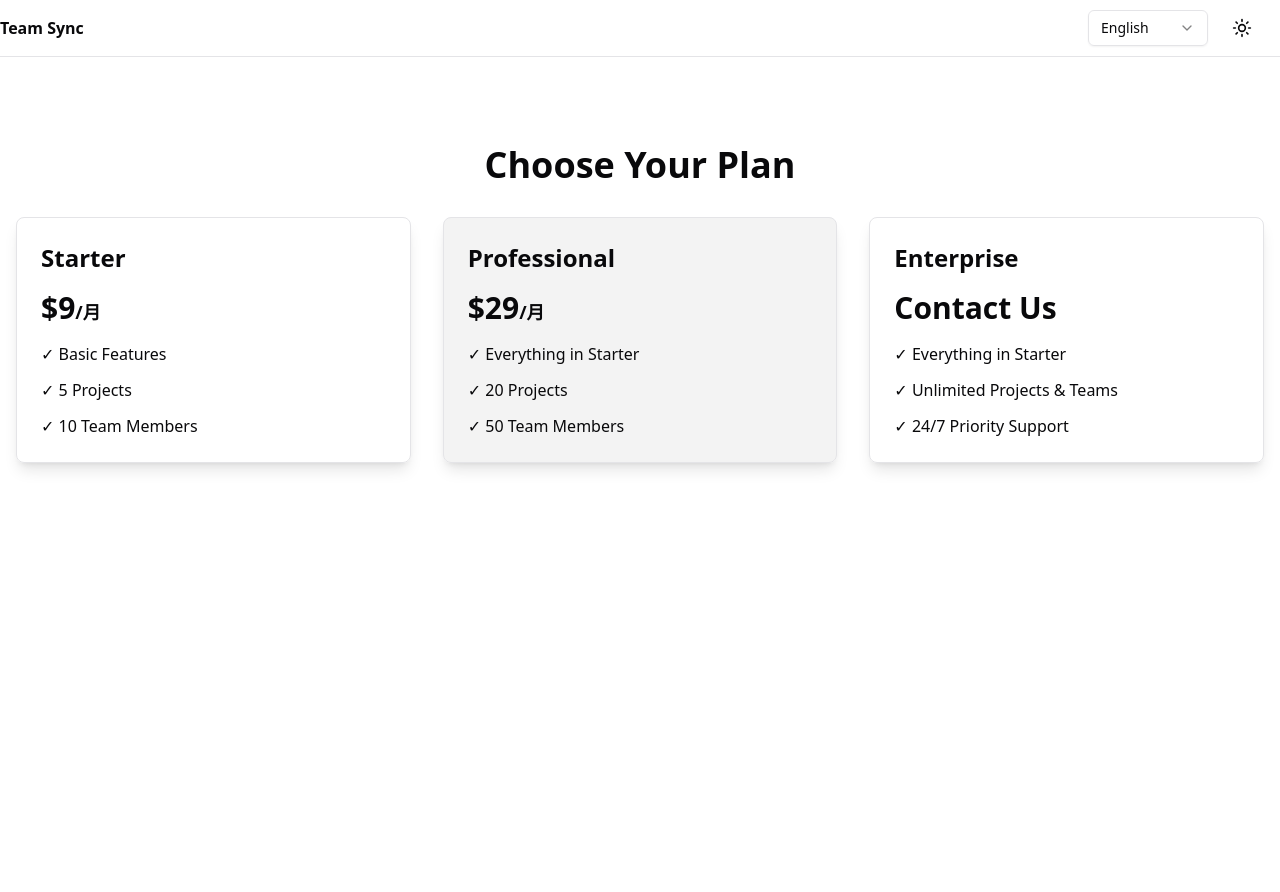
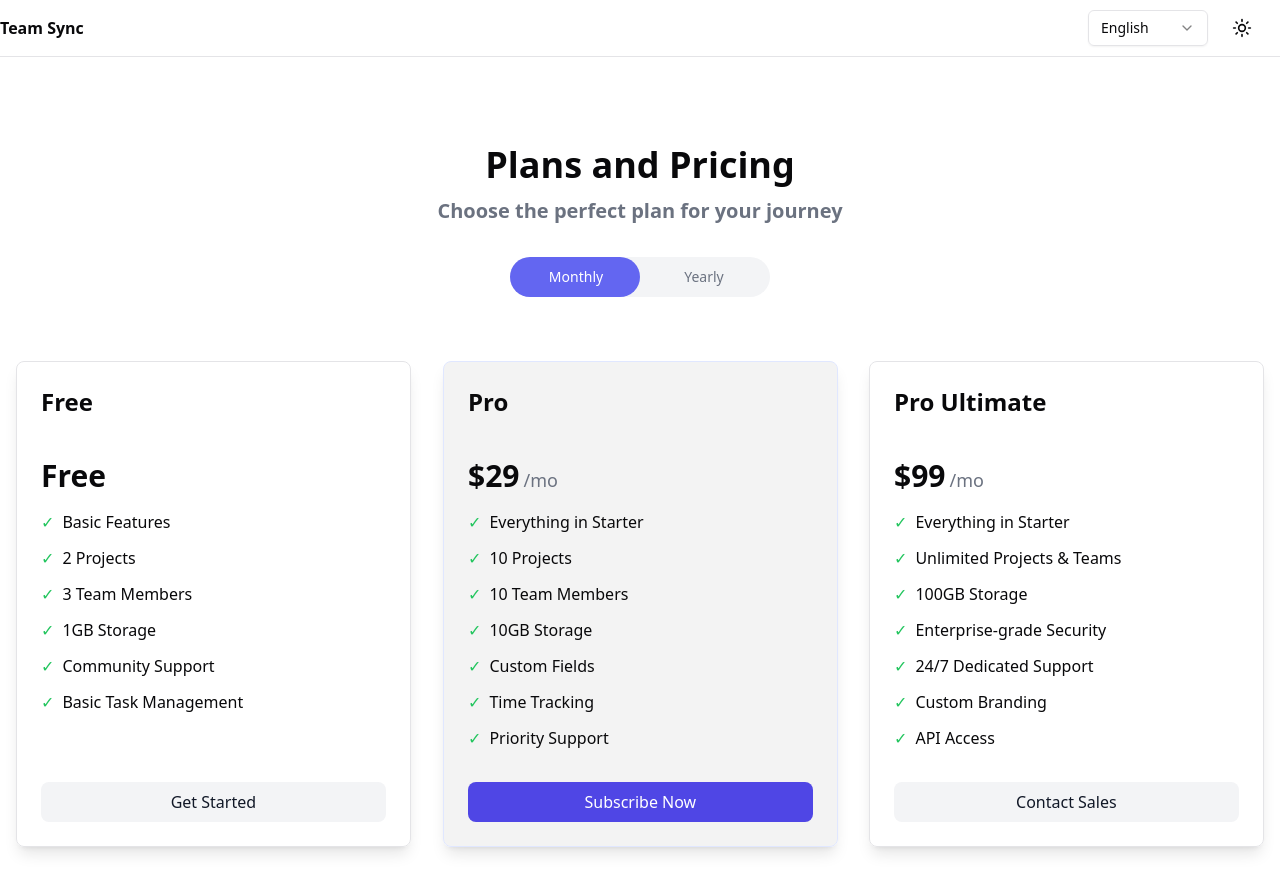
Before and after one commit to baifan1366/project-management-system, a Next.js app: page /en/pricing in a window 1280 px wide. Shown: the top 892 px of the page. Before the commit the page ends 800 px from the top, so only its background shows below. Built offline with nearby package versions, Linux system fonts and the light colour scheme; no server answers.

Commit message:
feat: modified subscription plan table, modified pricing page styling, added transition in globals.css

```diff
--- a/app/[locale]/pricing/page.js
+++ b/app/[locale]/pricing/page.js
@@ -1,47 +1,234 @@
+'use client'
+import { useState } from 'react'
 import { useTranslations } from 'next-intl';
+import clsx from 'clsx'
 
 export default function PricingPage() {
   const t = useTranslations('Pricing');
+  const [billingInterval, setBillingInterval] = useState('monthly')
+
+  const plans = {
+    monthly: [
+      {
+        name: t('starterPlan'),
+        price: 0,
+        features: [
+          t('features.basic'),
+          t('features.projects', { count: 2 }),
+          t('features.teamMembers', { count: 3 }),
+          t('features.storage.starter'),
+          t('features.additionalFeatures.starter.community'),
+          t('features.additionalFeatures.starter.basic')
+        ]
+      },
+      {
+        name: t('proPlan'),
+        price: 29,
+        features: [
+          t('features.everything'),
+          t('features.projects', { count: 10 }),
+          t('features.teamMembers', { count: 10 }),
+          t('features.storage.pro.monthly'),
+          t('features.additionalFeatures.pro.customFields'),
+          t('features.additionalFeatures.pro.timeTracking'),
+          t('features.additionalFeatures.pro.prioritySupport')
+        ]
+      },
+      {
+        name: t('enterprisePlan'),
+        price: 99,
+        features: [
+          t('features.everything'),
+          t('features.unlimited'),
+          t('features.storage.enterprise.monthly'),
+          t('features.additionalFeatures.enterprise.security'),
+          t('features.additionalFeatures.enterprise.dedicated'),
+          t('features.additionalFeatures.enterprise.customBranding'),
+          t('features.additionalFeatures.enterprise.api')
+        ]
+      }
+    ],
+    yearly: [
+      {
+        name: t('starterPlan'),
+        price: 0,
+        features: [
+          t('features.basic'),
+          t('features.projects', { count: 2 }),
+          t('features.teamMembers', { count: 3 }),
+          t('features.storage.starter'),
+          t('features.additionalFeatures.starter.community'),
+          t('features.additionalFeatures.starter.basic')
+        ]
+      },
+      {
+        name: t('proPlan'),
+        price: 290,
+        features: [
+          t('features.everything'),
+          t('features.projects', { count: 20 }),
+          t('features.teamMembers', { count: 20 }),
+          t('features.storage.pro.yearly'),
+          t('features.additionalFeatures.pro.customFields'),
+          t('features.additionalFeatures.pro.timeTracking'),
+          t('features.additionalFeatures.pro.analytics'),
+          t('features.additionalFeatures.pro.prioritySupport')
+        ]
+      },
+      {
+        name: t('enterprisePlan'),
+        price: 990,
+        features: [
+          t('features.everything'),
+          t('features.unlimited'),
+          t('features.storage.enterprise.yearly'),
+          t('features.additionalFeatures.enterprise.security'),
+          t('features.additionalFeatures.enterprise.dedicated'),
+          t('features.additionalFeatures.enterprise.customBranding'),
+          t('features.additionalFeatures.enterprise.api'),
+          t('features.additionalFeatures.enterprise.sso'),
+          t('features.additionalFeatures.enterprise.audit')
+        ]
+      }
+    ]
+  }
+
 
   return (
           <div className="container mx-auto px-4 py-16">
             <h1 className="text-4xl font-bold text-center mb-8">
               {t('title')}
+              <span className="block mt-3 text-xl text-gray-500">
+                {t('subtitle')}
+              </span>
             </h1>
+
+             {/* Billing Toggle Switch */}
+        <div className="mt-8 mb-16 flex justify-center items-center"> {/* Added mb-16 for spacing */}
+          <div className="relative rounded-full bg-gray-100 p-0.5"> {/* Changed p-1 to p-0.5 */}
+            {/* Sliding Background */}
+            <div
+              className={clsx(
+                'absolute inset-0 w-1/2 bg-indigo-500 rounded-full transition-transform duration-200 ease-in-out', // Changed inset-y-1 to inset-0
+                billingInterval === 'yearly' ? 'translate-x-full' : 'translate-x-0'
+              )}
+              aria-hidden="true"
+            />
+
+            {/* Buttons */}
+            <div className="relative flex">
+              <button
+                type="button"
+                onClick={() => setBillingInterval('monthly')}
+                className={clsx(
+                  'relative w-32 py-2 text-sm font-medium rounded-full transition-colors duration-200',
+                  billingInterval === 'monthly'
+                    ? 'text-white'
+                    : 'text-gray-500 hover:text-gray-900'
+                )}
+              >
+                {t('billingInterval.monthly')}
+              </button>
+              <button
+                type="button"
+                onClick={() => setBillingInterval('yearly')}
+                className={clsx(
+                  'relative w-32 py-2 text-sm font-medium rounded-full transition-colors duration-200',
+                  billingInterval === 'yearly'
+                    ? 'text-white' // Changed from text-indigo-700
+                    : 'text-gray-500 hover:text-gray-900'
+                )}
+              >
+                {t('billingInterval.yearly')}
+                <span
+                  className={clsx(
+                    'absolute -top-10 left-1/2 -translate-x-1/2 px-3 py-1 rounded-full bg-green-100 text-green-700 text-xs font-medium whitespace-nowrap transition-opacity duration-200',
+                    billingInterval === 'yearly' ? 'opacity-100' : 'opacity-0'
+                  )}
+                >
+                  {t('billingInterval.saveText')}
+                </span>
+              </button>
+            </div>
+          </div>
+        </div>
+
+            {/* Pricing Plans */}
             <div className="grid md:grid-cols-3 gap-8">
-              {/* Starter Plan */}
-              <div className="border rounded-lg p-6 shadow-lg">
-                <h2 className="text-2xl font-bold mb-4">{t('starterPlan')}</h2>
-                <p className="text-3xl font-bold mb-4">$9<span className="text-lg">/月</span></p>
-                <ul className="space-y-3">
-                  <li>✓ {t('features.basic')}</li>
-                  <li>✓ {t('features.projects', { count: 5 })}</li>
-                  <li>✓ {t('features.teamMembers', { count: 10 })}</li>
-                </ul>
-              </div>
-
-              {/* Pro Plan */}
-              <div className="border rounded-lg p-6 shadow-lg bg-primary/5">
-                <h2 className="text-2xl font-bold mb-4">{t('proPlan')}</h2>
-                <p className="text-3xl font-bold mb-4">$29<span className="text-lg">/月</span></p>
-                <ul className="space-y-3">
-                  <li>✓ {t('features.everything')}</li>
-                  <li>✓ {t('features.projects', { count: 20 })}</li>
-                  <li>✓ {t('features.teamMembers', { count: 50 })}</li>
-                </ul>
-              </div>
-
-              {/* Enterprise Plan */}
-              <div className="border rounded-lg p-6 shadow-lg">
-                <h2 className="text-2xl font-bold mb-4">{t('enterprisePlan')}</h2>
-                <p className="text-3xl font-bold mb-4">{t('contactUs')}</p>
-                <ul className="space-y-3">
-                  <li>✓ {t('features.everything')}</li>
-                  <li>✓ {t('features.unlimited')}</li>
-                  <li>✓ {t('features.support')}</li>
-                </ul>
+        {plans[billingInterval].map((plan, index) => (
+          <div
+            key={`${plan.name}-${billingInterval}`}
+            className={clsx(
+              'border rounded-lg p-6 shadow-lg flex flex-col',
+              'transform transition-all duration-300 ease-in-out hover:scale-105',
+              'hover:shadow-xl',
+              'animate-heightIn',
+              index === 1
+                ? 'bg-primary/5 border-indigo-100'
+                : 'hover:border-indigo-100'
+            )}
+          >
+            {/* Plan header */}
+            <div className="mb-4 transition-all duration-300">
+              <h2 className="text-2xl font-extrabold">
+                {plan.name}
+              </h2>
+              <div className="mt-6 flex items-baseline">
+                <p className="text-3xl font-bold mt-4">
+                  {plan.price === 0 ? (
+                    'Free'
+                  ) : (
+                    <>
+                      ${plan.price}
+                      <span className="ml-1 text-lg font-medium text-gray-500">
+                        /{billingInterval === 'monthly' ? 'mo' : 'yr'}
+                      </span>
+                    </>
+                  )}
+                </p>
               </div>
             </div>
+
+            {/* Features list with transition */}
+            <ul className="space-y-3 flex-grow transition-all duration-500">
+              {plan.features.map((feature, i) => (
+                <li
+                  key={`${feature}-${billingInterval}`}
+                  className="flex items-start"
+                  style={{
+                    animation: 'fadeIn 0.5s ease-out forwards',
+                    animationDelay: `${i * 50}ms`
+                  }}
+                >
+                  <span className="text-green-500 mr-2">✓</span>
+                  {feature}
+                </li>
+              ))}
+            </ul>
+
+            {/* CTA Button */}
+            <div className="mt-8">
+              <button
+                className={clsx(
+                  'w-full py-2 px-4 rounded-lg font-medium',
+                  'transform transition-all duration-200 ease-in-out',
+                  'hover:shadow-md active:scale-95',
+                  index === 1
+                    ? 'bg-indigo-600 text-white hover:bg-indigo-700'
+                    : 'bg-gray-100 text-gray-900 hover:bg-gray-200'
+                )}
+              >
+                {plan.price === 0
+                  ? t('cta.free')
+                  : index === 1
+                    ? t('cta.pro')
+                    : t('cta.enterprise')
+                }
+              </button>
+            </div>
+          </div>
+        ))}
+      </div>
           </div>
   );
 }
--- a/app/globals.css
+++ b/app/globals.css
@@ -58,3 +58,29 @@
     font-feature-settings: "rlig" 1, "calt" 1;
   }
 }
+
+@keyframes fadeIn {
+  from {
+    opacity: 0;
+    transform: translateY(10px);
+  }
+  to {
+    opacity: 1;
+    transform: translateY(0);
+  }
+}
+
+@keyframes heightIn {
+  from {
+    opacity: 0;
+    transform: scaleY(0.95);
+  }
+  to {
+    opacity: 1;
+    transform: scaleY(1);
+  }
+}
+
+.animate-heightIn {
+  animation: heightIn 0.5s ease-in-out forwards;
+}
--- a/messages/en.json
+++ b/messages/en.json
@@ -46,10 +46,16 @@
     "loading": "Loading..."
   },
   "Pricing": {
-    "title": "Choose Your Plan",
-    "starterPlan": "Starter",
-    "proPlan": "Professional",
-    "enterprisePlan": "Enterprise",
+    "title": "Plans and Pricing",
+    "subtitle": "Choose the perfect plan for your journey",
+    "billingInterval": {
+      "monthly": "Monthly",
+      "yearly": "Yearly",
+      "saveText": "Save up to 16%"
+    },
+    "starterPlan": "Free",
+    "proPlan": "Pro",
+    "enterprisePlan": "Pro Ultimate",
     "contactUs": "Contact Us",
     "features": {
       "basic": "Basic Features",
@@ -57,7 +63,43 @@
       "teamMembers": "{count} Team Members",
       "everything": "Everything in Starter",
       "unlimited": "Unlimited Projects & Teams",
-      "support": "24/7 Priority Support"
+      "support": "24/7 Priority Support",
+      "storage": {
+        "starter": "1GB Storage",
+        "pro": {
+          "monthly": "10GB Storage",
+          "yearly": "15GB Storage"
+        },
+        "enterprise": {
+          "monthly": "100GB Storage",
+          "yearly": "150GB Storage"
+        }
+      },
+      "additionalFeatures": {
+        "starter": {
+          "community": "Community Support",
+          "basic": "Basic Task Management"
+        },
+        "pro": {
+          "customFields": "Custom Fields",
+          "timeTracking": "Time Tracking",
+          "analytics": "Advanced Analytics",
+          "prioritySupport": "Priority Support"
+        },
+        "enterprise": {
+          "sso": "SSO Integration",
+          "audit": "Audit Logs",
+          "customBranding": "Custom Branding",
+          "api": "API Access",
+          "security": "Enterprise-grade Security",
+          "dedicated": "24/7 Dedicated Support"
+        }
+      }
+    },
+    "cta": {
+      "free": "Get Started",
+      "pro": "Subscribe Now",
+      "enterprise": "Contact Sales"
     }
   },
   "Dashboard": {
```
Also changed, not shown: 2 other files (tests, documents, lock files or other folders).
